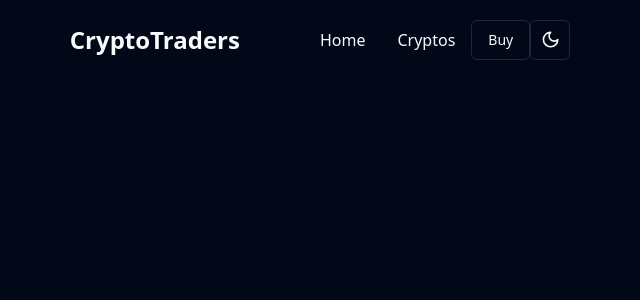
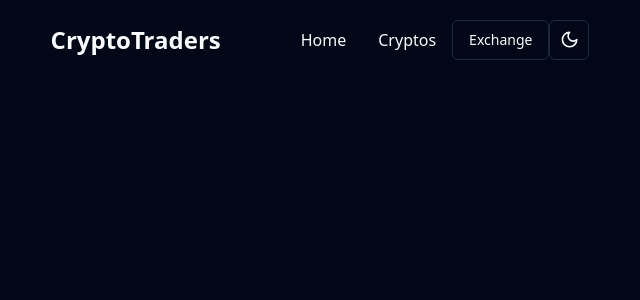
Before and after one commit to Sagyam/BITMOSYS-Q423, a React (Vite) app: page / in a window 1280 px wide. Shown: the top 300 px of the page, without its empty margins (328-968 px from the left). Built offline with nearby package versions, Linux system fonts and the light colour scheme.

Commit message:
feat(app): improved error handling

```diff
--- a/src/components/ExchangeModal.tsx
+++ b/src/components/ExchangeModal.tsx
@@ -94,7 +94,6 @@ function ExchangeModal({
     };
     await exchange(formData)
       .then((res) => {
-        // @ts-expect-error
         toast.success(res.message);
       })
       .catch((err) => {
@@ -118,11 +117,15 @@ function ExchangeModal({
   );
 
   const getRemainingAmount = (amount: number) => {
+    if (amount < 0) return sellingCoinBalance;
+    if (amount > sellingCoinBalance) return 0;
     if (!amount) return sellingCoinBalance;
     return sellingCoinBalance - amount;
   };
 
   const getRemainingPercentage = (amount: number) => {
+    if (amount < 0) return 0;
+    if (amount > sellingCoinBalance) return 0;
     if (!amount) return 0;
     const percentage = (amount / sellingCoinBalance) * 100;
     return 100 - percentage;
@@ -131,7 +134,7 @@ function ExchangeModal({
   return (
     <Dialog>
       <DialogTrigger asChild>
-        <Button variant="outline">Buy</Button>
+        <Button variant="outline">Exchange</Button>
       </DialogTrigger>
       <DialogContent className="sm:max-w-[425px]">
         <DialogHeader>
--- a/src/components/theme-provider.tsx
+++ b/src/components/theme-provider.tsx
@@ -1,4 +1,4 @@
-import { createContext, useContext, useEffect, useState } from 'react';
+import React, { createContext, useContext, useEffect, useState } from 'react';
 
 type Theme = 'dark' | 'light' | 'system';
 
```
